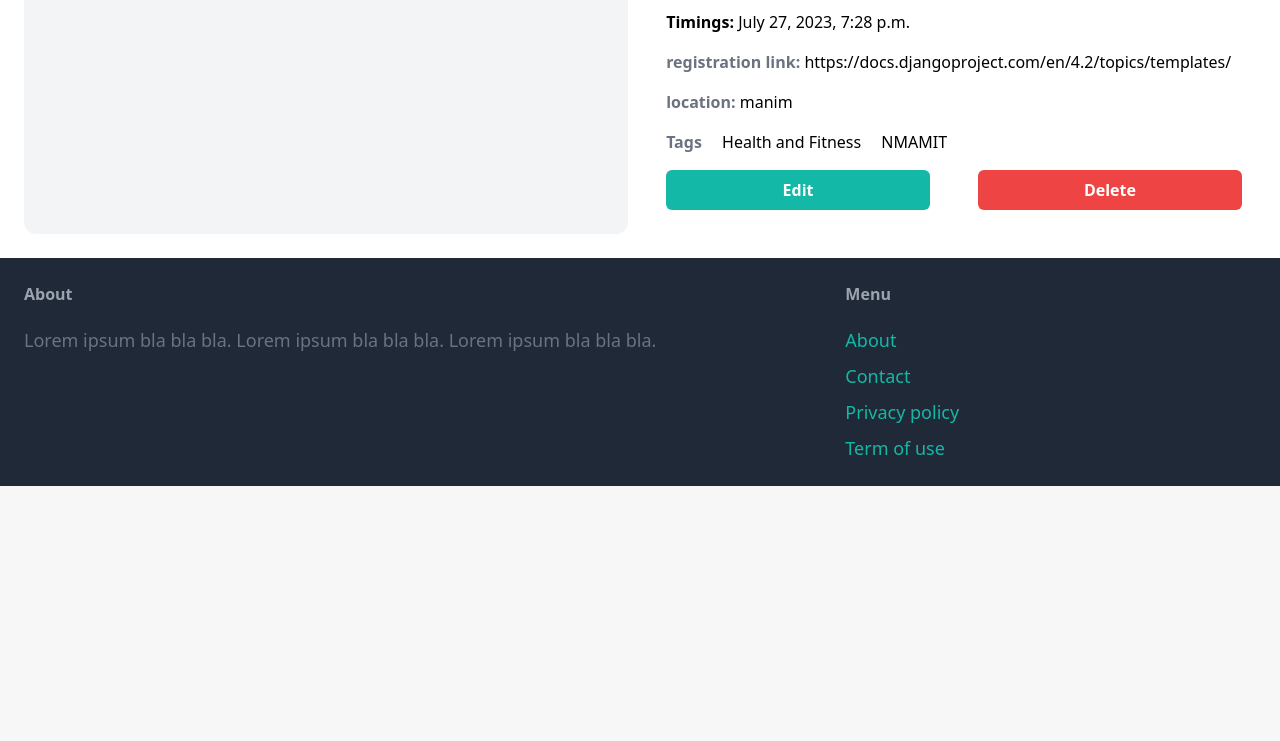
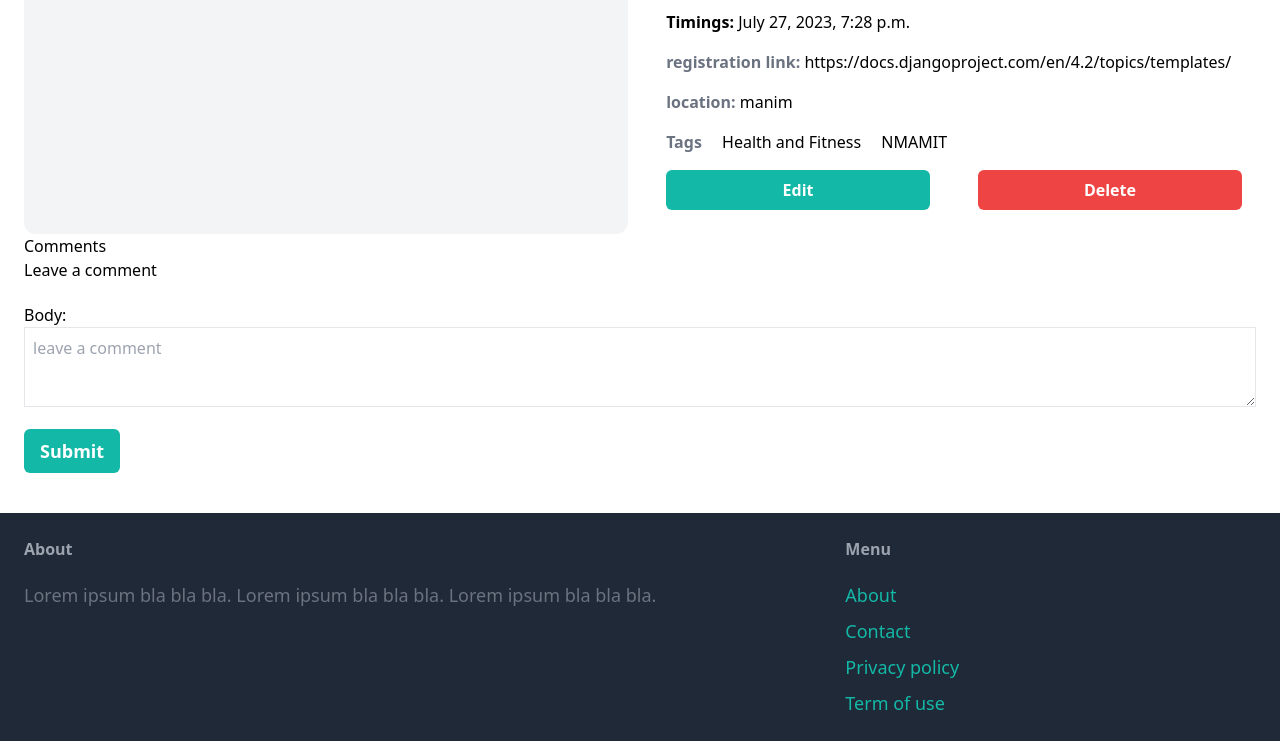
Before and after one commit to Karthik-S-Salian/Event-Buddy-django, a Django app: page /events/2/ in a window 1280 px wide. Shown: the part 887-1628 px from the top of the page. Before the commit the page ends 1373 px from the top, so only its background shows below. Run offline with Django 4.2, Linux system fonts and the light colour scheme; a user stored in the database is signed in; data comes from the database, SQL or seed files in the repository; both versions use the stored data as it was after the commit; some libraries are stand-ins or nearby versions.

Commit message:
added comment functionality

```diff
--- a/EventBuddy/event/admin.py
+++ b/EventBuddy/event/admin.py
@@ -1,6 +1,7 @@
 from django.contrib import admin
 
-from .models import Event,Tag
+from .models import Event,Tag,Comment
 
 admin.site.register(Event)
 admin.site.register(Tag)
+admin.site.register(Comment)
--- a/EventBuddy/event/forms.py
+++ b/EventBuddy/event/forms.py
@@ -1,6 +1,5 @@
 from django import forms
-
-from .models import Event
+from .models import Event,Comment
 
 INPUT_CLASSES = 'w-full py-4 px-6 border border-gray-400 my-2'
 
@@ -40,3 +39,16 @@ class EventForm(forms.ModelForm):
                 'class': INPUT_CLASSES
             })
         }
+
+
+
+class CommentForm(forms.ModelForm):
+    class Meta:
+        model = Comment
+        fields=("body",)
+        widgets = {
+            'body': forms.Textarea(attrs={
+                'class': "w-full h-20 border px-2 py-2",
+                'placeholder':"leave a comment"
+            })
+        }
--- a/EventBuddy/event/models.py
+++ b/EventBuddy/event/models.py
@@ -32,3 +32,15 @@ class Event(models.Model):
 
     def __str__(self):
         return self.title
+
+class Comment(models.Model):
+    event = models.ForeignKey(Event,on_delete=models.CASCADE,related_name='comments')
+    created_by = models.ForeignKey(User, related_name='comments', on_delete=models.CASCADE)
+    created_on = models.DateTimeField(auto_now_add=True)
+    body = models.TextField()
+
+    class Meta:
+        ordering = ['created_on']
+
+    def __str__(self):
+        return 'Comment {} by {}'.format(self.body, self.created_by.username)
--- a/EventBuddy/event/templates/event/detail.html
+++ b/EventBuddy/event/templates/event/detail.html
@@ -4,8 +4,6 @@
 
 {% block content %}
 <section class="grid grid-cols-1 gap-6 justify-items-center md:grid-cols-2">
-
-
     <div class="p-6 bg-gray-100 rounded-xl w-full">
         <h1 class="mb-6 text-3xl">{{ event.title }}</h1>
 
@@ -66,6 +64,27 @@
         </div>
     </div>
 </section>
+<section class="w-full">
+    <h1>Comments</h1>
+    <div class="w-full">
+        <h3>Leave a comment</h3>
+        <form method="post" style="margin-top: 1.3em;">
+          {{ comment_form.as_p }}
+          {% csrf_token %}
+          <button type="submit" class="my-4 px-4 py-2 text-lg font-semibold bg-teal-500 text-white rounded-md hover:bg-teal-700">Submit</button>
+        </form>
+    </div>
 
-</div>
+    {% for comment in comments %}
+        <div class="p-2 border">
+         <p class="font-semibold">
+           {{ comment.created_by.username }}
+           <span class="ml-4 font-medium text-gray-700">
+             {{ comment.created_on }}
+            </span>
+          </p>
+          {{ comment.body | linebreaks }}
+        </div>
+        {% endfor %}
+</section>
 {% endblock %}
--- a/EventBuddy/event/views.py
+++ b/EventBuddy/event/views.py
@@ -2,7 +2,7 @@ from django.contrib.auth.decorators import login_required
 from django.db.models import Q
 from django.shortcuts import render, get_object_or_404, redirect
 
-from .forms import EventForm
+from .forms import EventForm, CommentForm
 from .models import Event
 
 def events(request):
@@ -23,12 +23,30 @@ def events(request):
 @login_required
 def detail(request, pk):
     event = get_object_or_404(Event, pk=pk)
+    comments = event.comments.filter()[:20]
     events = Event.objects.filter(publish=True)[:3]
-    print(events)
+
+    if request.method == 'POST':
+        comment_form = CommentForm(data=request.POST)
+        if comment_form.is_valid():
+            # Create Comment object but don't save to database yet
+            new_comment = comment_form.save(commit=False)
+            # Assign the current post to the comment
+            new_comment.event = event
+            new_comment.created_by = request.user
+            new_comment.event = event
+             # Save the comment to the database
+            new_comment.save()
+
+    else:
+        comment_form = CommentForm()
+
     return render(request, 'event/detail.html', {
         'event': event,
         "related_events":events,
-        "tags":event.tags.all()
+        "tags":event.tags.all(),
+        'comments': comments,
+        'comment_form': comment_form
     })
 
 @login_required
```
Also changed, not shown: EventBuddy/db.sqlite3, EventBuddy/event/migrations/0003_comment.py (added).
